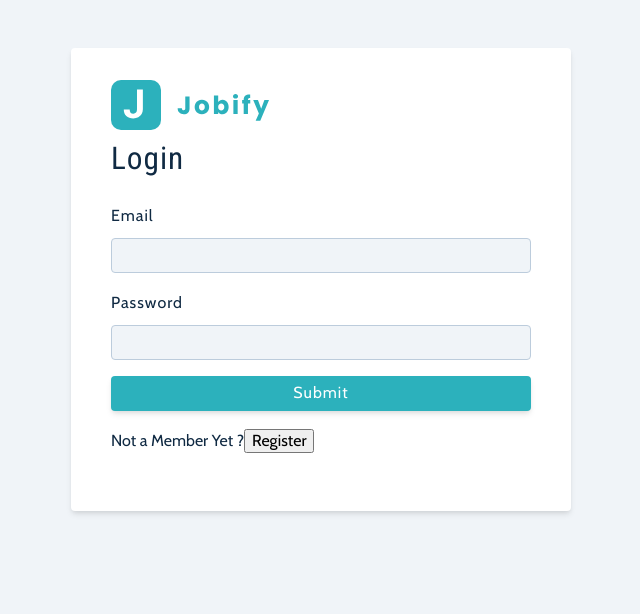
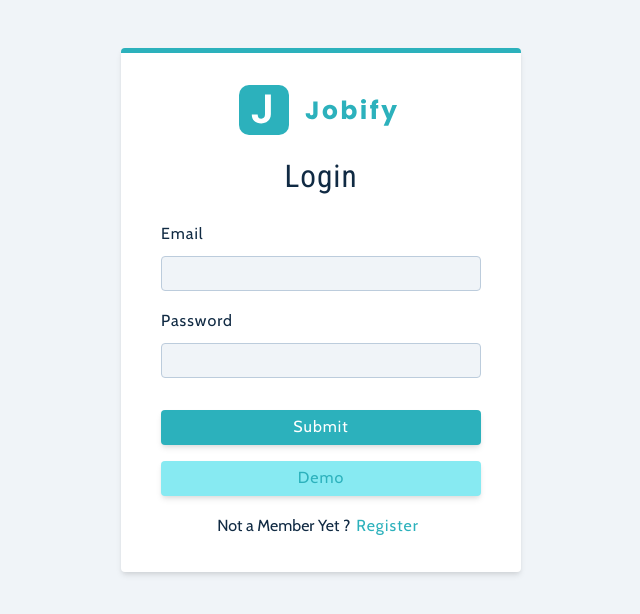
Before and after one commit to Elias-Kibret/Jobfy, a React (Vite) app in the folder client/: page /register in a window 1280 px wide. Shown: the top 614 px of the page, without its empty margins (319-959 px from the left). Built offline with nearby package versions, Linux system fonts and the light colour scheme.

Commit message:
Demo user

```diff
--- a/client/src/page/Register.jsx
+++ b/client/src/page/Register.jsx
@@ -54,6 +54,9 @@ const Register = () => {
 		}
 	},[user,navigate])
 	return (
+		<Wrapper>
+
+
 		<div className="full-page">
 			<form className="form" onSubmit={onSubmit}>
 				<Logo />
@@ -86,7 +89,22 @@ const Register = () => {
 					handleChange={handleChange}
 				/>
 
-				<button type="sumbit" className="btn btn-block">Submit</button>
+					<button type="sumbit" className="btn btn-block">Submit</button>
+					<button
+						type="button"
+						className="btn btn-block btn-hipster"
+						disabled={isLoading}
+						onClick={() => {
+							setupUser({
+								currentUser:{email:"Test@gmail.com",password:"test123"},
+								endPoint: 'login',
+								alertText:'Login sucessful'
+							})
+						}}
+					>
+						{isLoading?"Loading...":"Demo"}
+
+					</button>
 				<p>
 					{values.isMember?'Not a Member Yet ?':'Already a member?'}
 					<button type="button" onClick={toggleMemeber} className="member-btn">
@@ -94,7 +112,8 @@ const Register = () => {
 					</button>
 				</p>
 			</form>
-		</div>
+			</div>
+			</Wrapper>
 	);
 };
 export default Register;
```
Also changed, not shown: 1 other file (tests, documents, lock files or other folders).
